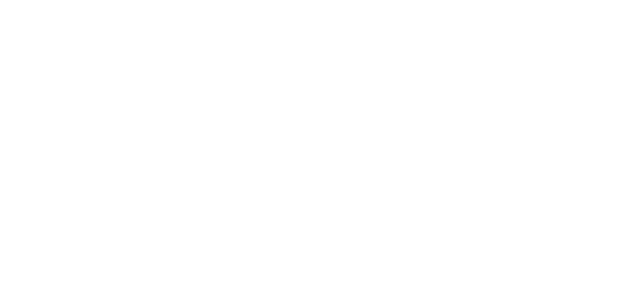
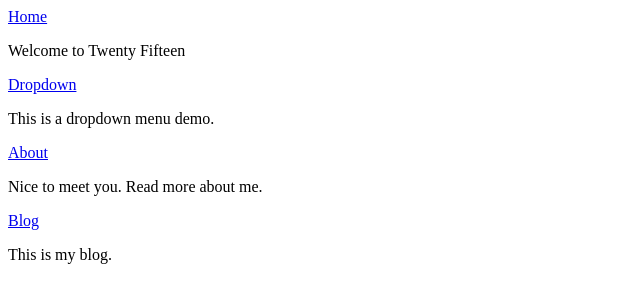
Before and after one commit to sirwilliamiv/static-web-blog-Tamagotchi, a plain HTML site: page index.html in a window 1280 px wide. Shown: the whole page, without its empty margins (0-640 px from the left). Drawn offline with Linux system fonts and the light colour scheme.

Commit message:
added nav elements

```diff
--- a/index.html
+++ b/index.html
@@ -9,7 +9,16 @@
 
 				<div class="sidebar">
 
-
+					<nav>
+						<a href="#">Home</a>
+						<p>Welcome to Twenty Fifteen</p>
+						<a href="#">Dropdown</a>
+						<p>This is a dropdown menu demo.</p>
+						<a href="#">About</a>
+						<p>Nice to meet you. Read more about me.</p>
+						<a href="#">Blog</a>
+						<p>This is my blog.</p>
+					</nav>
 
 
 
```
